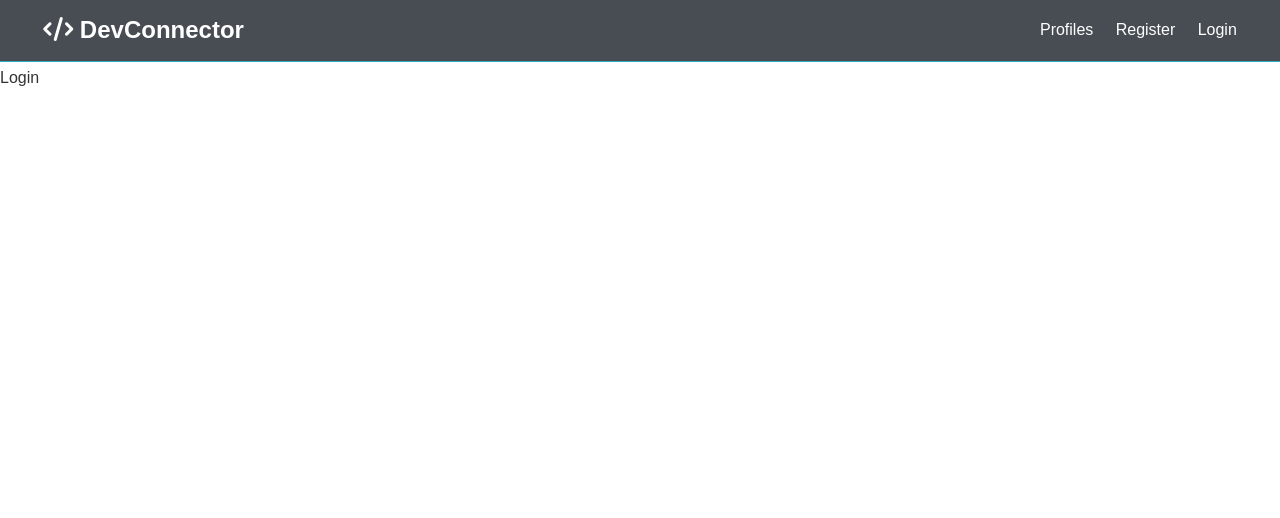
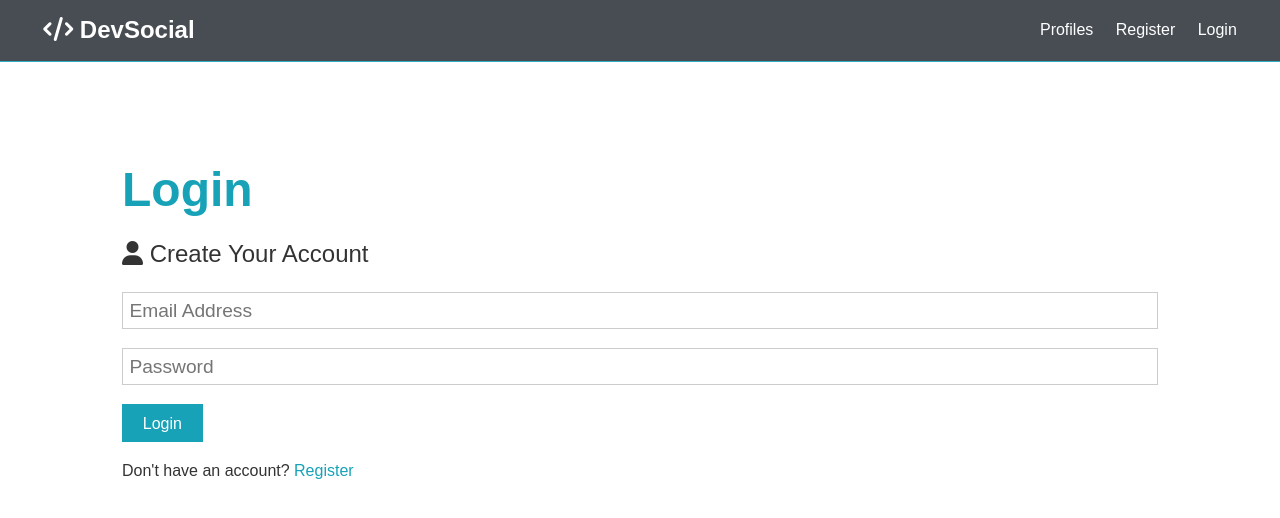
Before and after one commit to haozhangzyb/DevSocial, a React (Create React App) app in the folder client/: page /login in a window 1280 px wide. Shown: the top 518 px of the page. Built offline with nearby package versions, Linux system fonts and the light colour scheme.

Commit message:
Login and resgiter form

```diff
--- a/client/src/components/auth/Login.js
+++ b/client/src/components/auth/Login.js
@@ -1,7 +1,59 @@
-import React from "react";
+import React, { useState } from "react";
+import { Link } from "react-router-dom";
 
 const Login = () => {
-  return <div>Login</div>;
+  const [formData, setFormData] = useState({
+    email: "",
+    password: "",
+  });
+
+  const { email, password } = formData;
+
+  const onChange = (e) => {
+    setFormData({ ...formData, [e.target.name]: e.target.value });
+  };
+
+  const submitForm = async (e) => {
+    e.preventDefault();
+    console.log("success");
+  };
+
+  return (
+    <section className='container'>
+      <h1 className='large text-primary'>Login</h1>
+      <p className='lead'>
+        <i className='fas fa-user'></i> Create Your Account
+      </p>
+      <form className='form' onSubmit={submitForm}>
+        <div className='form-group'>
+          <input
+            type='email'
+            placeholder='Email Address'
+            name='email'
+            required
+            value={email}
+            onChange={onChange}
+          />
+        </div>
+        <div className='form-group'>
+          <input
+            type='password'
+            placeholder='Password'
+            name='password'
+            minLength='6'
+            required
+            value={password}
+            onChange={onChange}
+          />
+        </div>
+
+        <input type='submit' className='btn btn-primary' value='Login' />
+      </form>
+      <p className='my-1'>
+        Don't have an account? <Link to='/register'>Register</Link>
+      </p>
+    </section>
+  );
 };
 
 export default Login;
--- a/client/src/components/auth/Register.js
+++ b/client/src/components/auth/Register.js
@@ -1,4 +1,6 @@
 import React, { useState } from "react";
+import { Link } from "react-router-dom";
+import axios from "axios";
 
 const Register = () => {
   const [formData, setFormData] = useState({
@@ -14,12 +16,25 @@
     setFormData({ ...formData, [e.target.name]: e.target.value });
   };
 
-  const submitForm = (e) => {
+  const submitForm = async (e) => {
     e.preventDefault();
     if (password !== password2) {
       console.log("password do not match");
     } else {
-      console.log(formData);
+      // try {
+      //   const config = {
+      //     headers: {
+      //       "Content-Type": "application/json",
+      //     },
+      //   };
+      //   const body = JSON.stringify({ name, email, password });
+      //   const res = await axios.post("/api/users", body, config);
+
+      //   console.log(res);
+      // } catch (error) {
+      //   console.error(error);
+      // }
+      console.log("success");
     }
   };
 
@@ -83,7 +98,8 @@
         />
       </form>
       <p className='my-1'>
-        Already have an account? <a href='login.html'>Sign In</a>
+        Already have an account?
+        <Link to='/login'>Log In</Link>
       </p>
     </section>
   );
--- a/client/src/components/layout/Navbar.js
+++ b/client/src/components/layout/Navbar.js
@@ -6,7 +6,7 @@
     <nav className='navbar bg-dark'>
       <h1>
         <a href='index.html'>
-          <i className='fas fa-code'></i> DevConnector
+          <i className='fas fa-code'></i> DevSocial
         </a>
       </h1>
       <ul>
```
